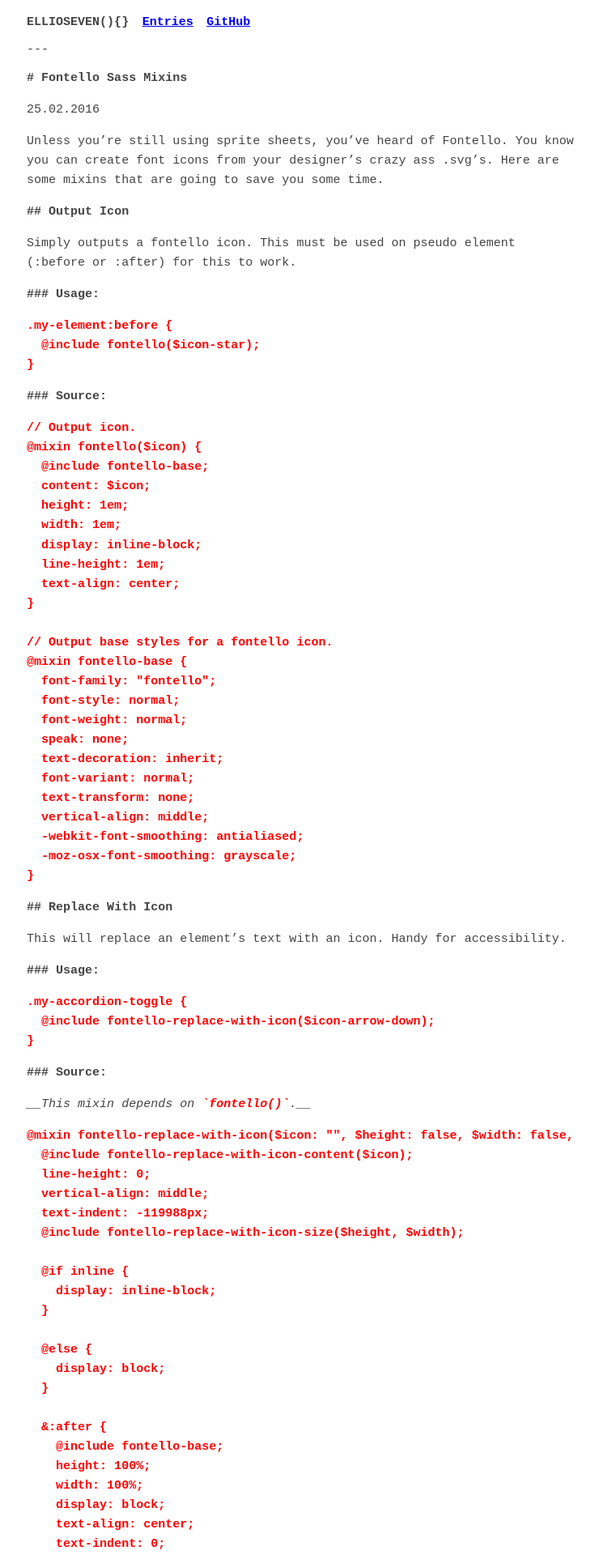
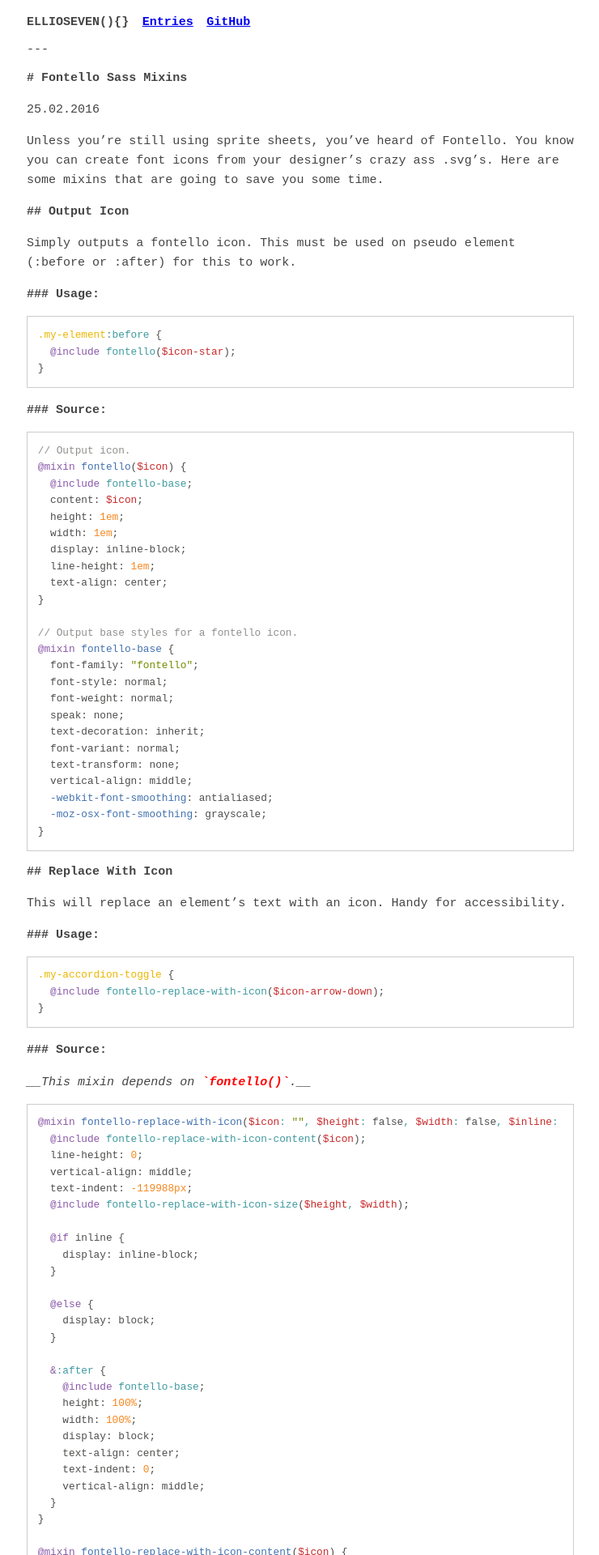
Before and after one commit to ellioseven/ellioseven.github.io, a Jekyll site: the page built from _posts/2016-02-25-fontello-sass-mixins.markdown, in a window 1280 px wide. Shown: the top 1920 px of the page at 81% size, without its empty margins (269-1009 px from the left). Built offline with Jekyll 4.4.1, drawn with Linux system fonts in a browser that asks for light colours; some of the changed text lies outside the part shown.

Commit message:
Add syntax highlighting

````diff
--- a/_config.yml
+++ b/_config.yml
@@ -1,5 +1,4 @@
 title: Ellioseven
 url: ""
 github_url: https://github.com/ellioseven
-highlighter: false
 exclude: [Makefile, Gemfile, Gemfile.lock]
--- a/_posts/2016-02-25-fontello-sass-mixins.markdown
+++ b/_posts/2016-02-25-fontello-sass-mixins.markdown
@@ -11,15 +11,15 @@ Simply outputs a fontello icon. This must be used on pseudo element (:before or
 
 ### Usage:
 
-```
+{% highlight scss %}
 .my-element:before {
   @include fontello($icon-star);
 }
-```
+{% endhighlight %}
 
 ### Source:
 
-```
+{% highlight scss %}
 // Output icon.
 @mixin fontello($icon) {
   @include fontello-base;
@@ -44,7 +44,7 @@ Simply outputs a fontello icon. This must be used on pseudo element (:before or
   -webkit-font-smoothing: antialiased;
   -moz-osx-font-smoothing: grayscale;
 }
-```
+{% endhighlight %}
 
 ## Replace With Icon
 
@@ -52,17 +52,17 @@ This will replace an element's text with an icon. Handy for accessibility.
 
 ### Usage:
 
-```
+{% highlight scss %}
 .my-accordion-toggle {
   @include fontello-replace-with-icon($icon-arrow-down);
 }
-```
+{% endhighlight %}
 
 ### Source:
 
 *This mixin depends on `fontello()`.*
 
-```
+{% highlight scss %}
 @mixin fontello-replace-with-icon($icon: "", $height: false, $width: false, $inline: true) {
   @include fontello-replace-with-icon-content($icon);
   line-height: 0;
@@ -112,4 +112,4 @@ This will replace an element's text with an icon. Handy for accessibility.
     }
   }
 }
-```
+{% endhighlight %}
--- a/_posts/2016-02-29-drupal-7-unset-module-css.markdown
+++ b/_posts/2016-02-29-drupal-7-unset-module-css.markdown
@@ -5,8 +5,8 @@ date: 2016-02-29
 ---
 Drupal 7 modules can hook their own stylesheets into the DOM, which can be really frustrating for themers. Instead of applying more reset CSS, just unhook the stylesheets.
 
-```
-// template.php
+{% highlight php %}
+<?php
 
 /**
  * Implements hook_css_alter().
@@ -35,7 +35,7 @@ function hook_css_alter(&$css) {
   }
 
 }
-```
+{% endhighlight %}
 
 ## Usage
 
--- a/css/theme.css
+++ b/css/theme.css
@@ -1,3 +1,5 @@
+/* Global */
+
 html,
 body {
     color: #444;
@@ -23,6 +25,8 @@ body {
     margin: 0;
     padding: 0;
 }
+
+/* Typography */
 
 h1,
 h2,
@@ -138,6 +142,8 @@ figure {
     margin-right: 0;
 }
 
+/* Region */
+
 header[role="banner"],
 main[role="main"],
 footer[role="contentinfo"],
@@ -160,9 +166,13 @@ header[role="banner"] .logo {
     margin-right: .5em;
 }
 
+/* Nav */
+
 nav a {
     margin-right: .5em;
 }
+
+/* Logo */
 
 .logo {
     font-weight: bold;
@@ -174,3 +184,288 @@ nav a {
 .logo:after {
     content: "(){}";
 }
+
+/* Highlight */
+
+.highlight {
+    margin-top: 1em;
+    margin-bottom: 1em;
+    padding: 1em;
+    font-size: 85%;
+    border: 1px solid #ccc;
+}
+
+.highlight pre {
+    font-weight: normal;
+    color: inherit;
+    margin: 0;
+}
+
+.highlight code {
+    color: inherit;
+    font-weight: normal;
+}
+
+.highlight .hll {
+    background-color: #d6d6d6
+}
+
+.highlight {
+    background: #ffffff;
+    color: #4d4d4c
+}
+
+.highlight .c {
+    color: #8e908c
+}
+
+.highlight .err {
+    color: #c82829
+}
+
+.highlight .k {
+    color: #8959a8
+}
+
+.highlight .l {
+    color: #f5871f
+}
+
+.highlight .n {
+    color: #4d4d4c
+}
+
+.highlight .o {
+    color: #3e999f
+}
+
+.highlight .p {
+    color: #4d4d4c
+}
+
+.highlight .cm {
+    color: #8e908c
+}
+
+.highlight .cp {
+    color: #8e908c
+}
+
+.highlight .c1 {
+    color: #8e908c
+}
+
+.highlight .cs {
+    color: #8e908c
+}
+
+.highlight .gd {
+    color: #c82829
+}
+
+.highlight .ge {
+    font-style: italic
+}
+
+.highlight .gh {
+    color: #4d4d4c;
+    font-weight: bold
+}
+
+.highlight .gi {
+    color: #718c00
+}
+
+.highlight .gp {
+    color: #8e908c;
+    font-weight: bold
+}
+
+.highlight .gs {
+    font-weight: bold
+}
+
+.highlight .gu {
+    color: #3e999f;
+    font-weight: bold
+}
+
+.highlight .kc {
+    color: #8959a8
+}
+
+.highlight .kd {
+    color: #8959a8
+}
+
+.highlight .kn {
+    color: #3e999f
+}
+
+.highlight .kp {
+    color: #8959a8
+}
+
+.highlight .kr {
+    color: #8959a8
+}
+
+.highlight .kt {
+    color: #eab700
+}
+
+.highlight .ld {
+    color: #718c00
+}
+
+.highlight .m {
+    color: #f5871f
+}
+
+.highlight .s {
+    color: #718c00
+}
+
+.highlight .na {
+    color: #4271ae
+}
+
+.highlight .nb {
+    color: #4d4d4c
+}
+
+.highlight .nc {
+    color: #eab700
+}
+
+.highlight .no {
+    color: #c82829
+}
+
+.highlight .nd {
+    color: #3e999f
+}
+
+.highlight .ni {
+    color: #4d4d4c
+}
+
+.highlight .ne {
+    color: #c82829
+}
+
+.highlight .nf {
+    color: #4271ae
+}
+
+.highlight .nl {
+    color: #4d4d4c
+}
+
+.highlight .nn {
+    color: #eab700
+}
+
+.highlight .nx {
+    color: #4271ae
+}
+
+.highlight .py {
+    color: #4d4d4c
+}
+
+.highlight .nt {
+    color: #3e999f
+}
+
+.highlight .nv {
+    color: #c82829
+}
+
+.highlight .ow {
+    color: #3e999f
+}
+
+.highlight .w {
+    color: #4d4d4c
+}
+
+.highlight .mf {
+    color: #f5871f
+}
+
+.highlight .mh {
+    color: #f5871f
+}
+
+.highlight .mi {
+    color: #f5871f
+}
+
+.highlight .mo {
+    color: #f5871f
+}
+
+.highlight .sb {
+    color: #718c00
+}
+
+.highlight .sc {
+    color: #4d4d4c
+}
+
+.highlight .sd {
+    color: #8e908c
+}
+
+.highlight .s2 {
+    color: #718c00
+}
+
+.highlight .se {
+    color: #f5871f
+}
+
+.highlight .sh {
+    color: #718c00
+}
+
+.highlight .si {
+    color: #f5871f
+}
+
+.highlight .sx {
+    color: #718c00
+}
+
+.highlight .sr {
+    color: #718c00
+}
+
+.highlight .s1 {
+    color: #718c00
+}
+
+.highlight .ss {
+    color: #718c00
+}
+
+.highlight .bp {
+    color: #4d4d4c
+}
+
+.highlight .vc {
+    color: #c82829
+}
+
+.highlight .vg {
+    color: #c82829
+}
+
+.highlight .vi {
+    color: #c82829
+}
+
+.highlight .il {
+    color: #f5871f
+}
````
Also changed, not shown: _posts/2016-03-04-vim-rc-per-project.markdown (+4 -4 lines).
